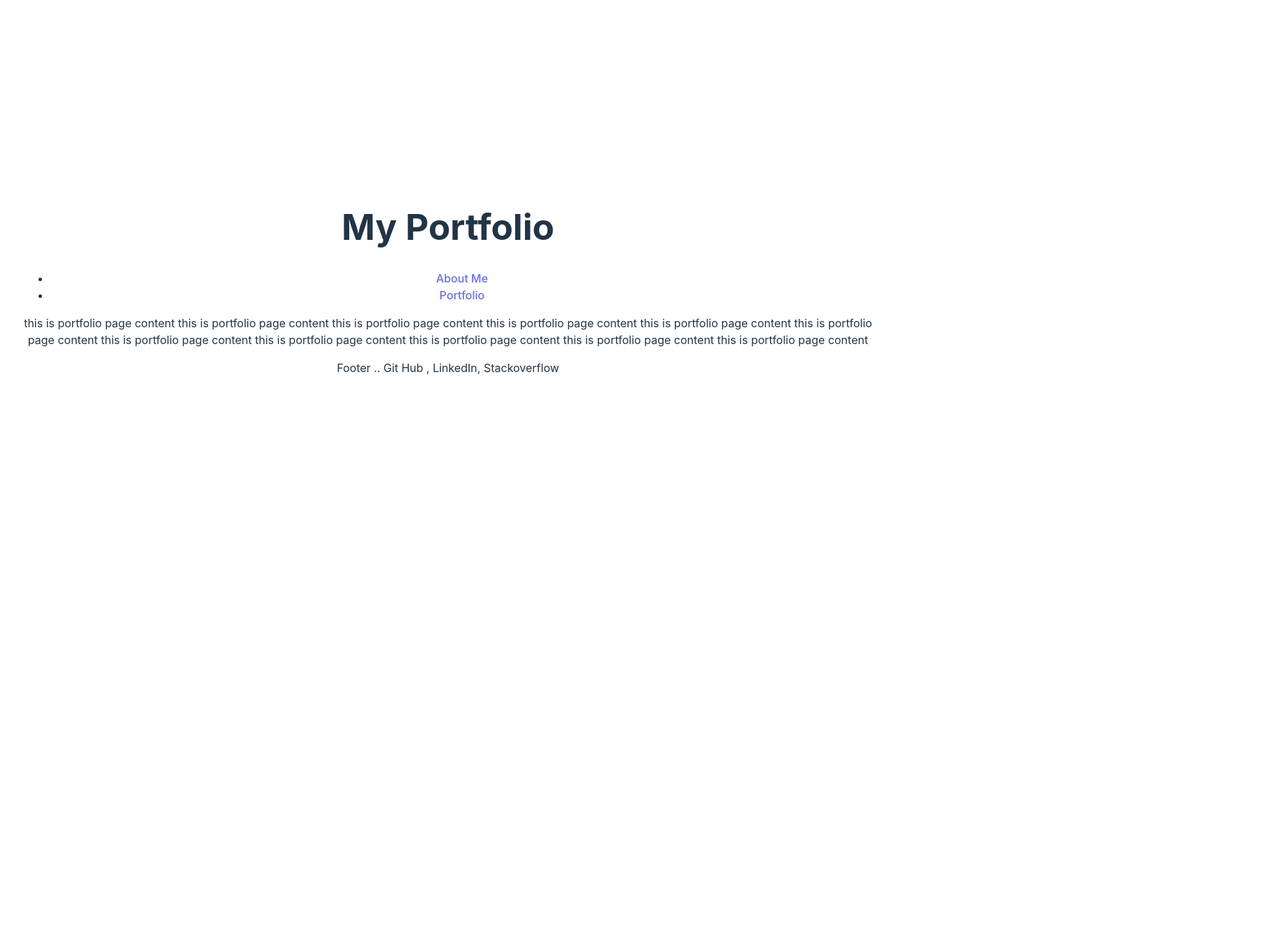
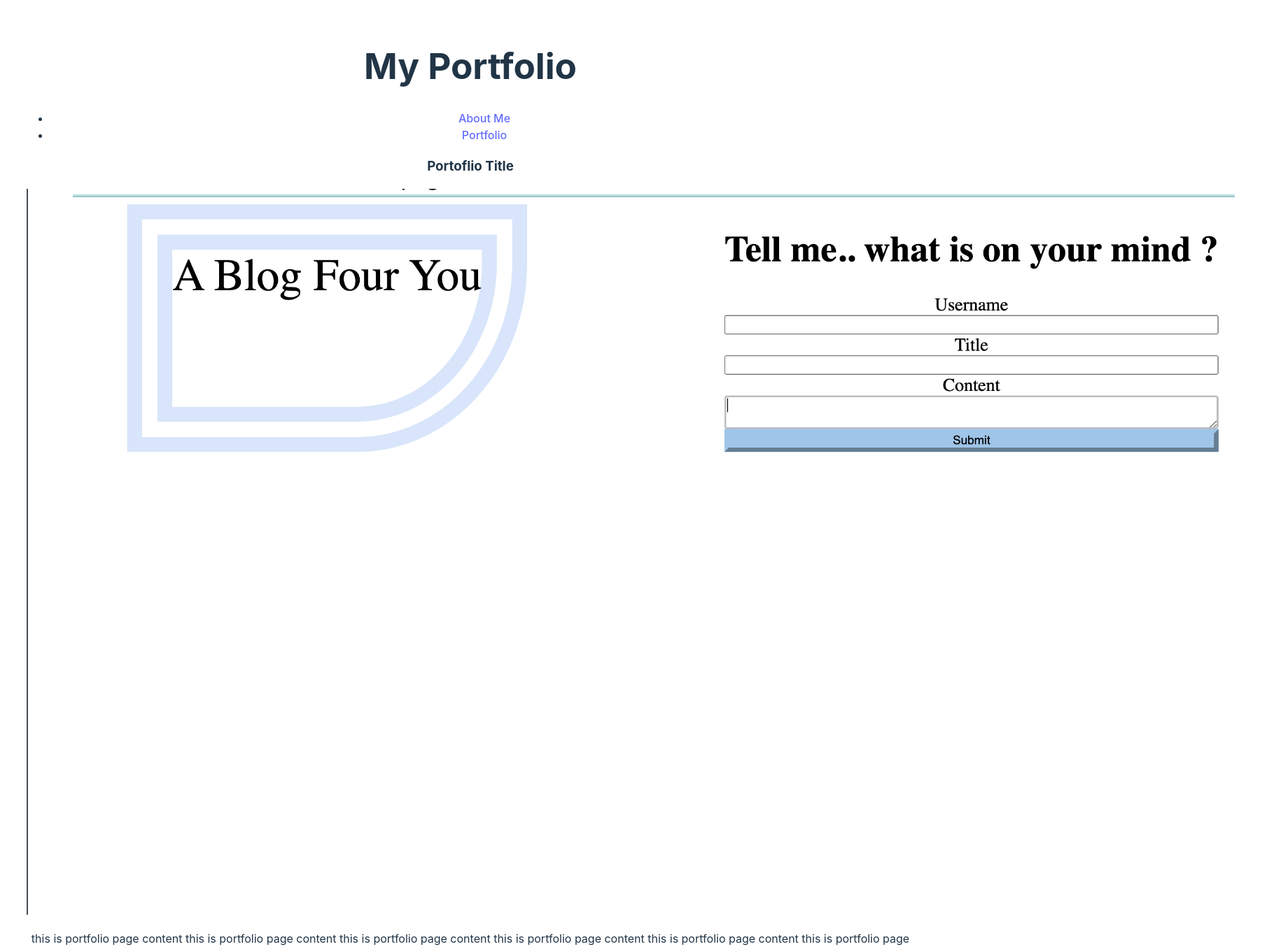
Before and after one commit to S-via/Twenty-React-Portfolio, a React (Vite) app in the folder twenty-react/: page /portfolio in a window 1280 px wide. Shown: the top 1357 px of the page at 70% size, 1810 px wide, since content can reach past the window. Before the commit the page ends 800 px from the top, so only its background shows below. Built offline with nearby package versions, Linux system fonts and the light colour scheme.

Commit message:
added image, anchor tag into portfoliopage

```diff
--- a/twenty-react/src/pages/PortfolioPage.jsx
+++ b/twenty-react/src/pages/PortfolioPage.jsx
@@ -1,8 +1,16 @@
 /* titled images of six of the developer’s applications
 with links to both the deployed applications and the corresponding GitHub repositories  */
+import React from 'react';
+import myImage from '../assets/blogyou.png'
 export default function Portfolio() {
     return(
         <div>
+            <h3>Portoflio Title</h3>
+           {/*  add hover css over images */}
+           {/* fix sizing image  */}
+            <a href ="https://s-via.github.io/Four-Personal-Blog/">
+            <img src ={myImage} atl='myImage'/>
+            </a>
             <p>
                 this is portfolio page content
                 this is portfolio page content
```
